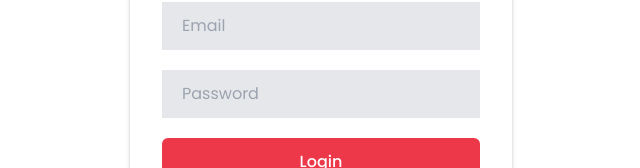
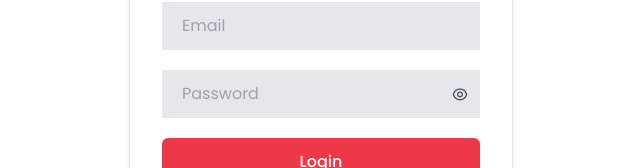
Before and after one commit to Kiirankale/glimse-clothing-store, a React (Vite) app in the folder frontend/: page /login in a window 1280 px wide. Shown: the part 338-506 px from the top of the page, without its empty margins (319-959 px from the left). Built offline with nearby package versions, Linux system fonts and the light colour scheme.

Commit message:
Add show/hide password toggle feature

```diff
--- a/frontend/src/Components/Login.jsx
+++ b/frontend/src/Components/Login.jsx
@@ -4,10 +4,13 @@ import { Link, useNavigate } from 'react-router-dom'
 import { useLoginUserMutation } from '../redux/Features/auth/authApi';
 import { setUser } from '../redux/Features/auth/authSlice';
 
+
 export const Login = () => {
     const [message, setMessage ] = useState('');
     const [ email, setEmail ] = useState('');
     const [ password, setPassword ] = useState('');
+    const [showPassword, setShowPassword] =useState(false)
+
     const navigate = useNavigate()
     const dispatch = useDispatch();
     const [loginUser,{isLoading:loginLoading}]=useLoginUserMutation()
@@ -41,9 +44,20 @@ export const Login = () => {
                         setEmail(e.target.value)
                     }} className='bg-gray-200 w-full focus:outline-none px-5 py-3 ' type="email" name="email" id="email" placeholder='Email' required />
 
-                    <input onChange={(e)=>{
-                     setPassword(e.target.value)
-                    }} className='bg-gray-200 w-full focus:outline-none px-5 py-3' type="password" placeholder='Password' required />
+                     <div className="relative">
+            <input
+              onChange={(e) => setPassword(e.target.value)}
+              className="bg-gray-200 w-full focus:outline-none px-5 py-3 pr-10"
+              type={showPassword ? "text" : "password"}
+              placeholder="Password"
+              required
+            />
+            <i
+              onClick={() => setShowPassword(!showPassword)}
+              className={`ri-${showPassword ? "eye-off-line" : "eye-line"} absolute top-1/2 right-3 transform -translate-y-1/2 cursor-pointer text-gray-600`}
+            ></i>
+          </div>
+
 
                     {message && <p className='text-red-500'>{message}</p>}
 
--- a/frontend/src/Components/Register.jsx
+++ b/frontend/src/Components/Register.jsx
@@ -3,24 +3,25 @@ import { Link, useNavigate } from 'react-router-dom';
 import { useRegisterUserMutation } from '../redux/Features/auth/authApi';
 
 export const Register = () => {
-    const [message, setMessage ] = useState('');
-    const [username, setUserName ] = useState('');
-    const [ email, setEmail ] = useState('');
-    const [ password, setPassword ] =useState('');
+    const [message, setMessage] = useState('');
+    const [username, setUserName] = useState('');
+    const [email, setEmail] = useState('');
+    const [password, setPassword] = useState('');
+    const [showPassword, setShowPassword] = useState(false)
     const navigate = useNavigate()
 
-    const [registerUser,{isLoading}]=useRegisterUserMutation()
+    const [registerUser, { isLoading }] = useRegisterUserMutation()
 
-    const handleRegister =async(e)=>{
+    const handleRegister = async (e) => {
         e.preventDefault()
-        const data ={username,email,password}
+        const data = { username, email, password }
         try {
             await registerUser(data).unwrap();
             alert("Registration successfull.")
             navigate('/login')
         } catch (error) {
             setMessage("Registration failed .")
-            console.log('registration error ',error);
+            console.log('registration error ', error);
 
 
         }
@@ -32,17 +33,21 @@ export const Register = () => {
                 <h1 className='text-2xl pt-5 font-semibold '>Please Register</h1>
                 <form onSubmit={handleRegister} className='max-w-sm mx-auto pt-8 space-y-5'>
 
-                    <input onChange={(e)=>{
+                    <input onChange={(e) => {
                         setUserName(e.target.value)
                     }} className='bg-gray-200 w-full focus:outline-none px-5 py-3 ' type="text" name="username" id="username" placeholder='Username' required />
 
-                    <input onChange={(e)=>{
+                    <input onChange={(e) => {
                         setEmail(e.target.value)
                     }} className='bg-gray-200 w-full focus:outline-none px-5 py-3 ' type="email" name="email" id="email" placeholder='Email' required />
+                    <div className='relative'>
+                        <input onChange={(e) => {
+                            setPassword(e.target.value)
+                        }} className='bg-gray-200 w-full focus:outline-none px-5 py-3' type={`${showPassword ? "text" : "password"}`} placeholder='Password' required />
+                        <i onClick={() => setShowPassword(!showPassword)} className={`ri-${showPassword ? "eye-line" : "eye-off-line"} absolute top-3 right-3`}></i>
 
-                    <input onChange={(e)=>{
-                     setPassword(e.target.value)
-                    }} className='bg-gray-200 w-full focus:outline-none px-5 py-3' type="password" placeholder='Password' required />
+                    </div>
+
 
                     {message && <p className='text-red-500'>{message}</p>}
 
```
